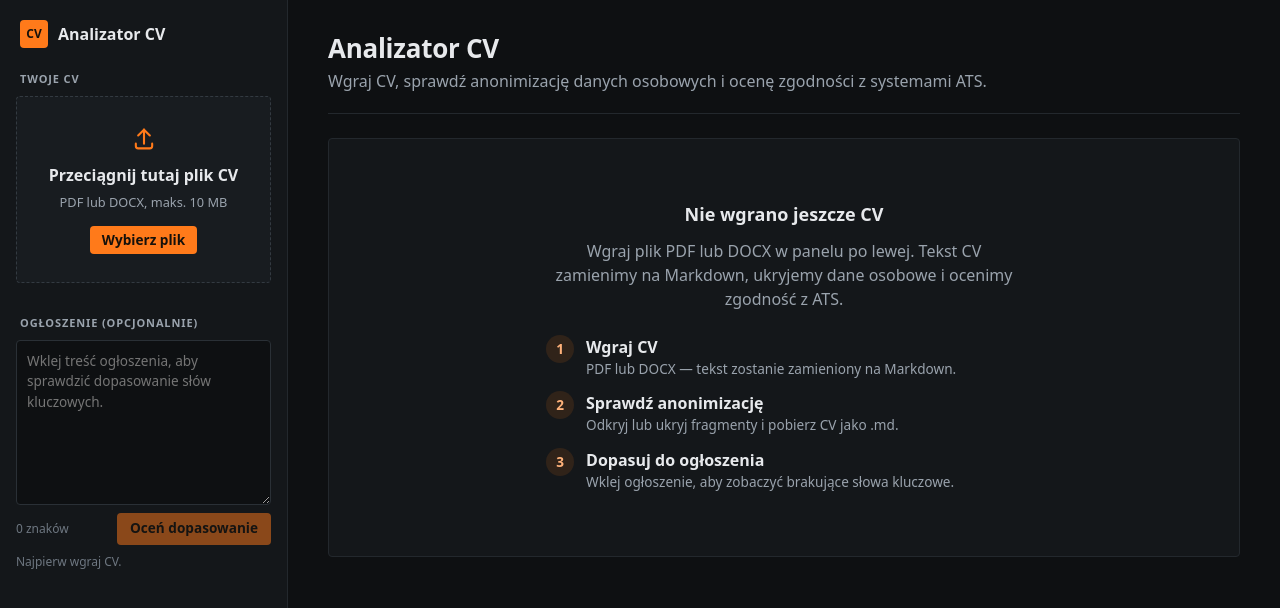
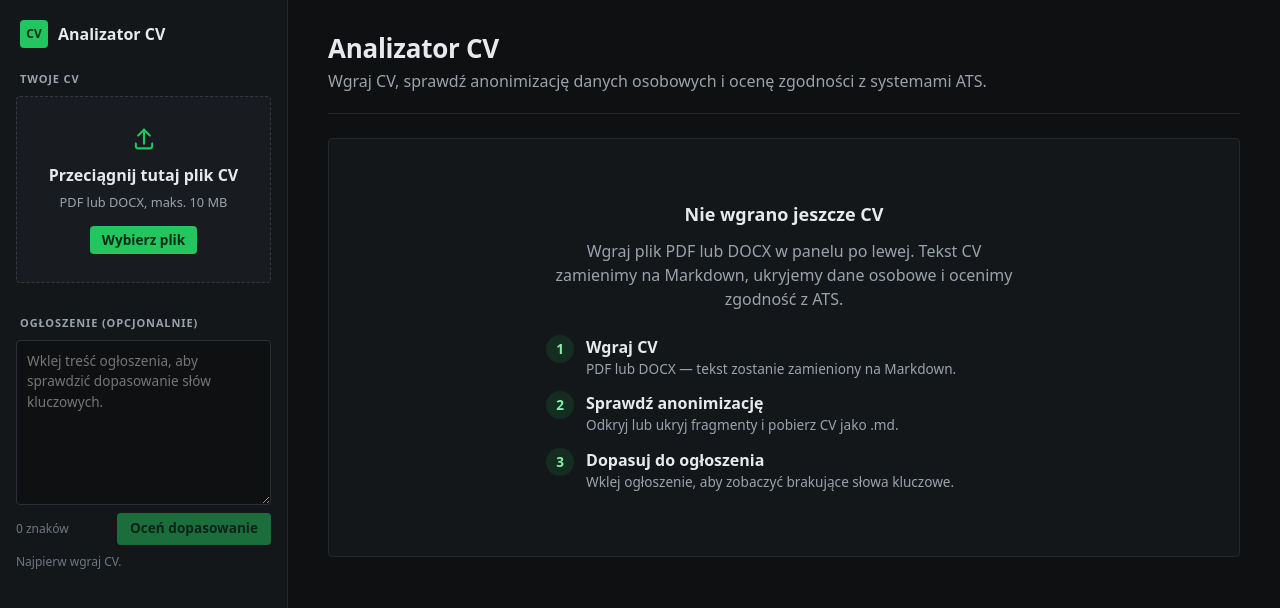
Before and after one commit to BowDead/TIJO, a React (Vite) app in the folder frontend/: page / in a window 1280 px wide. Shown: the top 608 px of the page. Built offline with nearby package versions, Linux system fonts and the light colour scheme.

Commit message:
zmiana kolorystyki na zieloną

```diff
--- a/frontend/src/features/ats-score/components/AtsScore.module.scss
+++ b/frontend/src/features/ats-score/components/AtsScore.module.scss
@@ -89,7 +89,7 @@
 }
 
 .fair {
-  color: $color-primary;
+  color: $color-warning;
 }
 
 .poor {
@@ -212,7 +212,7 @@
 }
 
 .medium .bar {
-  color: $color-primary;
+  color: $color-warning;
 }
 
 .low .bar {
--- a/frontend/src/shared/styles/_variables.scss
+++ b/frontend/src/shared/styles/_variables.scss
@@ -16,15 +16,17 @@ $color-muted-text: #9aa3ad;
 $color-faint-text: #6e7781;
 
 // Akcent
-$color-primary: #ff7a1a;
-$color-primary-hover: #ff9142;
-$color-primary-text: #ffb27a;
-$color-primary-bg: rgba(#ff7a1a, 0.12);
-$color-on-primary: #16110b;
+$color-primary: #22c55e;
+$color-primary-hover: #4ade80;
+$color-primary-text: #86efac;
+$color-primary-bg: rgba(#22c55e, 0.12);
+$color-on-primary: #052e16;
 
 // Statusy
 $color-success: #5fd08a;
 $color-success-bg: rgba(#5fd08a, 0.1);
+$color-warning: #f2b544;
+$color-warning-bg: rgba(#f2b544, 0.12);
 $color-danger: #ff6b6b;
 $color-danger-bg: rgba(#ff6b6b, 0.1);
 
--- a/frontend/src/shared/ui/TagList.module.scss
+++ b/frontend/src/shared/ui/TagList.module.scss
@@ -25,6 +25,11 @@
   color: $color-primary-text;
 }
 
+.warning {
+  background: $color-warning-bg;
+  color: $color-warning;
+}
+
 .success {
   background: $color-success-bg;
   color: $color-success;
```
